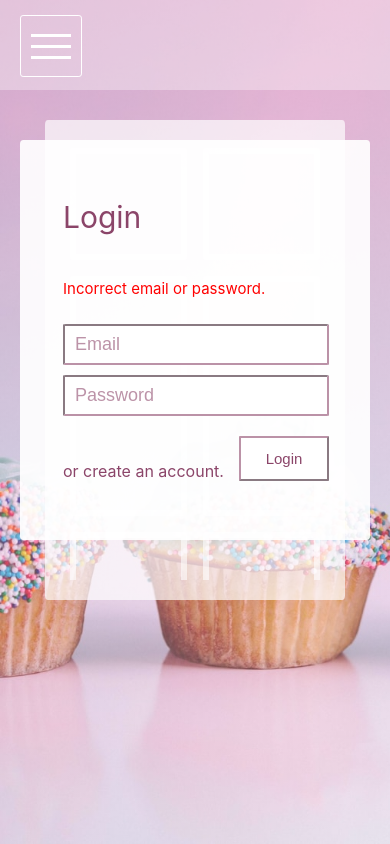
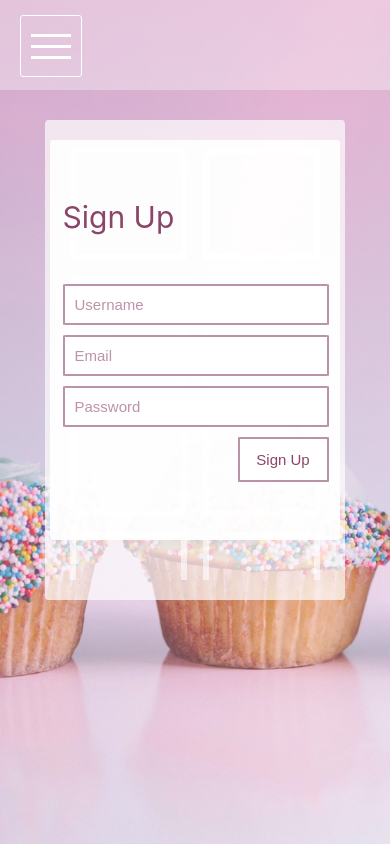
Before and after one commit to MilneS/miamyum, a React (Create React App) app: page /all in a window 390 px wide. Built offline with nearby package versions, Linux system fonts and the light colour scheme.

Commit message:
Login+ Signup, sizes

```diff
--- a/src/App.js
+++ b/src/App.js
@@ -12,8 +12,8 @@ function App() {
   return (
     <div className="App">
       <Navbar />
-      <Login/>
-      {/* <SignUp/> */}
+      {/* <Login/> */}
+      <SignUp/>
       <Switch>
         <Route path="/" exact>
           <Home />
--- a/src/components/Login.js
+++ b/src/components/Login.js
@@ -13,7 +13,7 @@ const Login = (props) => {
           <input id="password" type="password" placeholder='Password'/>
           <div className={classes.bottomContainer}>
             <div className={classes.createAccount}>or create an account.</div>
-            <button>Login</button>
+            <button className={classes.buttons}>Login</button>
           </div>
         </form>
       </div>
--- a/src/components/Login.module.css
+++ b/src/components/Login.module.css
@@ -6,7 +6,6 @@
   width: 100%;
   color: rgb(139, 69, 105);
   position: absolute;
-  /* border:1px solid red */
 }
 .card {
   background-color: rgba(255, 255, 255, 0.911);
@@ -18,10 +17,8 @@
   justify-content: center;
   align-items: center;
   flex-direction: column;
-  /* border:1px solid red */
 }
 .formContainer {
-  /* border: 1px solid purple; */
   display: flex;
   justify-content: center;
   align-items: flex-start;
@@ -32,11 +29,9 @@
 }
 .title {
   font-size: 40px;
-  /* border: 1px solid red; */
   height: 100px;
 }
 .errMsg {
-  /* border: 1px solid blue; */
   height: 50px;
   width: 300px;
   font-size: 18px;
@@ -50,7 +45,7 @@ input {
   margin-bottom: 5px;
   font-size: 18px;
   padding-left: 10px;
-  border-color: rgba(139, 69, 105, 0.582);
+  border: 2px solid rgba(139, 69, 105, 0.582);
   border-radius: 1%;
 }
 input:focus {
@@ -64,22 +59,19 @@ input::placeholder {
   justify-content: flex-end;
   align-items: flex-end;
   flex-direction: row;
-  /* border: 1px solid rgb(0, 255, 106); */
   height: 60px;
   width: 300px;
 }
-button {
-  /* border: 3px solid red; */
+.buttons {
   background-color: white;
   border-radius: 1%;
   width: 100px;
   height: 45px;
   font-size: 19px;
   color: rgb(139, 69, 105);
-  border-color: rgba(139, 69, 105, 0.582);
+  border: 2px solid rgba(139, 69, 105, 0.582);
 }
 .createAccount {
-  /* border: 1px solid purple; */
   width: 200px;
 }
 
@@ -87,15 +79,12 @@ button {
   .card {
     height: 400px;
     width: 350px;
-    /* border:1px solid red */
   }
   .title {
     font-size: 30px;
-    /* border: 1px solid red; */
     height: 80px;
   }
   .errMsg {
-    /* border: 1px solid blue; */
     height: 40px;
     width: 250px;
     font-size: 15px;
@@ -103,25 +92,34 @@ button {
   input {
     width: 250px;
     height: 35px;
-    /* border: 1px solid red; */
+    font-size: 15px;
+  }
+  input::placeholder{
+    font-size: 15px;
   }
   .formContainer {
-    /* border: 1px solid purple; */
     width: 264px;
   }
   .bottomContainer {
-    /* border: 1px solid rgb(0, 255, 106); */
     height: 60px;
     width: 266px;
   }
-  button {
-    /* border: 3px solid red; */
+  .buttons {
     width: 100px;
     height: 45px;
     font-size: 15px;
   }
   .createAccount {
-    /* border: 1px solid purple; */
     width: 200px;
+    font-size: 15px;
   }
 }
+@media only screen and (max-width: 480px) {
+  .card {
+    width: 290px;
+  }
+  .formContainer {
+    width: 265px;
+    border: 1px solid purple;
+  }
+}
--- a/src/components/SignUp.js
+++ b/src/components/SignUp.js
@@ -1,6 +1,6 @@
-import classes from "./Login.module.css";
+import classes from "./SignUp.module.css";
 
-const Login = (props) => {
+const SignUp = (props) => {
   return (
     <div className={classes.container}>
       <div className={classes.card}>
@@ -14,7 +14,7 @@ const Login = (props) => {
           <input id="password" type="password" placeholder='Password'/>
           <div className={classes.bottomContainer}>
             <div className={classes.buttondiv}></div>
-            <button>Sign Up</button>
+            <button className={classes.buttons}>Sign Up</button>
           </div>
         </form>
       </div>
@@ -22,4 +22,4 @@ const Login = (props) => {
   );
 };
 
-export default Login;
+export default SignUp;
--- a/src/components/SignUp.module.css
+++ b/src/components/SignUp.module.css
@@ -3,10 +3,9 @@
   justify-content: center;
   align-items: center;
   padding: 0px;
-    width:100%;
+  width: 100%;
   color: rgb(139, 69, 105);
   position: absolute;
-    /* border:1px solid red */
 }
 .card {
   background-color: rgba(255, 255, 255, 0.911);
@@ -18,11 +17,8 @@
   justify-content: center;
   align-items: center;
   flex-direction: column;
-
-    /* border:1px solid red */
 }
 .formContainer {
-    /* border: 1px solid purple; */
   display: flex;
   justify-content: center;
   align-items: flex-start;
@@ -33,11 +29,9 @@
 }
 .title {
   font-size: 40px;
-    /* border: 1px solid red; */
-    height: 100px;
+  height: 50px;
 }
 .errMsg {
-    /* border: 1px solid blue; */
   height: 50px;
   width: 300px;
   font-size: 18px;
@@ -51,8 +45,8 @@
   margin-bottom: 5px;
   font-size: 18px;
   padding-left: 10px;
-    border-color: rgba(139, 69, 105, 0.582);
   border-radius: 1%;
+  border: 2px solid rgba(139, 69, 105, 0.582);
 }
 input:focus {
   outline: none;
@@ -65,21 +59,63 @@
   justify-content: flex-end;
   align-items: flex-end;
   flex-direction: row;
-    /* border: 1px solid rgb(0, 255, 106); */
   height: 60px;
   width: 300px;
 }
-  button {
-    /* border: 3px solid red; */
+.buttons {
   background-color: white;
   border-radius: 1%;
-    width: 100px;
+  width: 130px;
   height: 45px;
   font-size: 19px;
   color: rgb(139, 69, 105);
-    border-color: rgba(139, 69, 105, 0.582);
+  border: 2px solid rgba(139, 69, 105, 0.582);
 }
-  .buttondiv  {
-    /* border: 1px solid purple; */
+.buttondiv {
   width: 100%;
 }
+
+@media only screen and (max-width: 768px) {
+  .card {
+    height: 400px;
+    width: 350px;
+  }
+  .title {
+    font-size: 30px;
+    height: 80px;
+  }
+  .errMsg {
+    height: 40px;
+    width: 250px;
+    font-size: 15px;
+  }
+  input {
+    width: 250px;
+    height: 35px;
+    font-size: 15px;
+  }
+  input::placeholder{
+    font-size: 15px;
+  }
+  .formContainer {
+    width: 264px;
+  }
+  .bottomContainer {
+    height: 60px;
+    width: 266px;
+    height: 50px;
+  }
+  .buttons {
+    width: 130px;
+    height: 45px;
+    font-size: 15px;
+  }
+}
+@media only screen and (max-width: 480px) {
+  .card {
+    width: 290px;
+  }
+  .formContainer {
+    width: 265px;
+  }
+}
--- a/src/pages/Home.module.css
+++ b/src/pages/Home.module.css
@@ -38,9 +38,9 @@
 }
 @media only screen and (max-width: 480px) {
   .title {
-    font-size: 36px;
+    font-size: 30px;
     margin-top: 30px;
-    width: 300px;
+    width: 250px;
   }
   .card {
     height: 250px;
```
Lines whose indentation alone changed are shown as unchanged.
